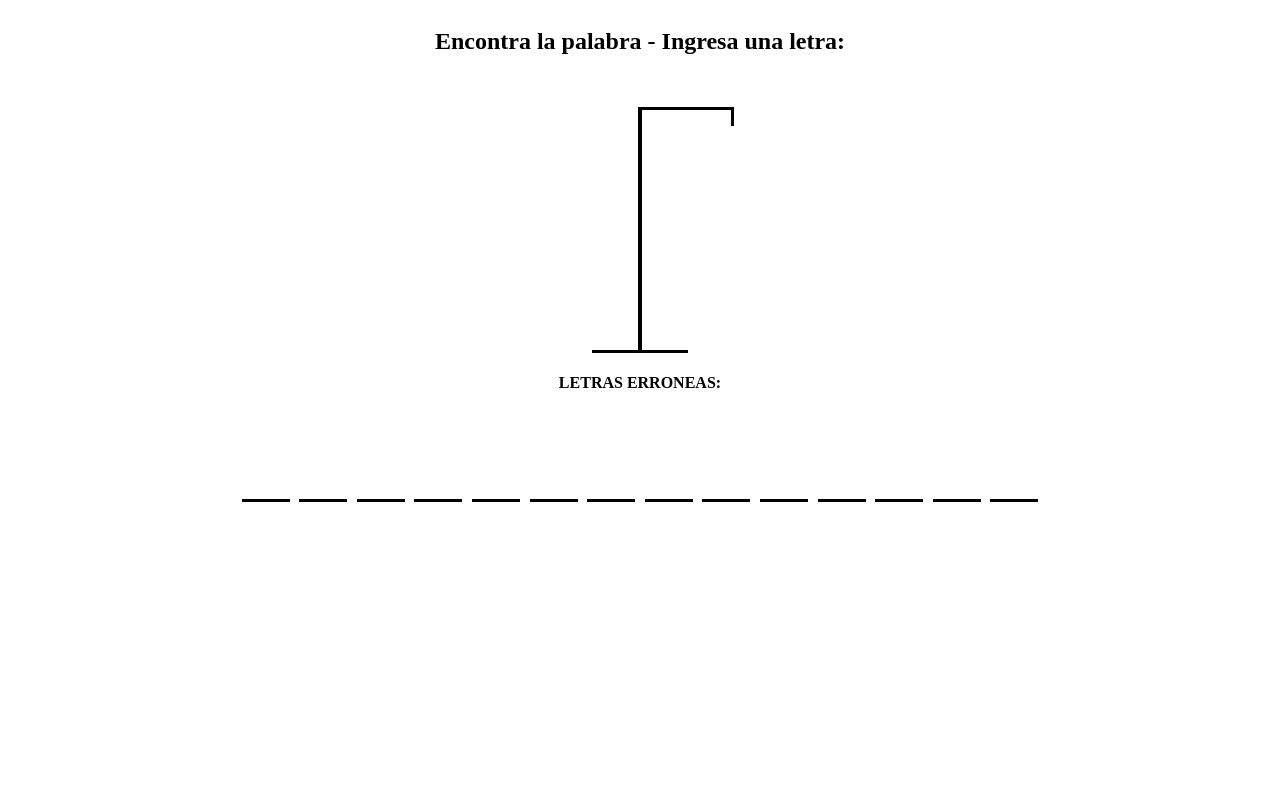
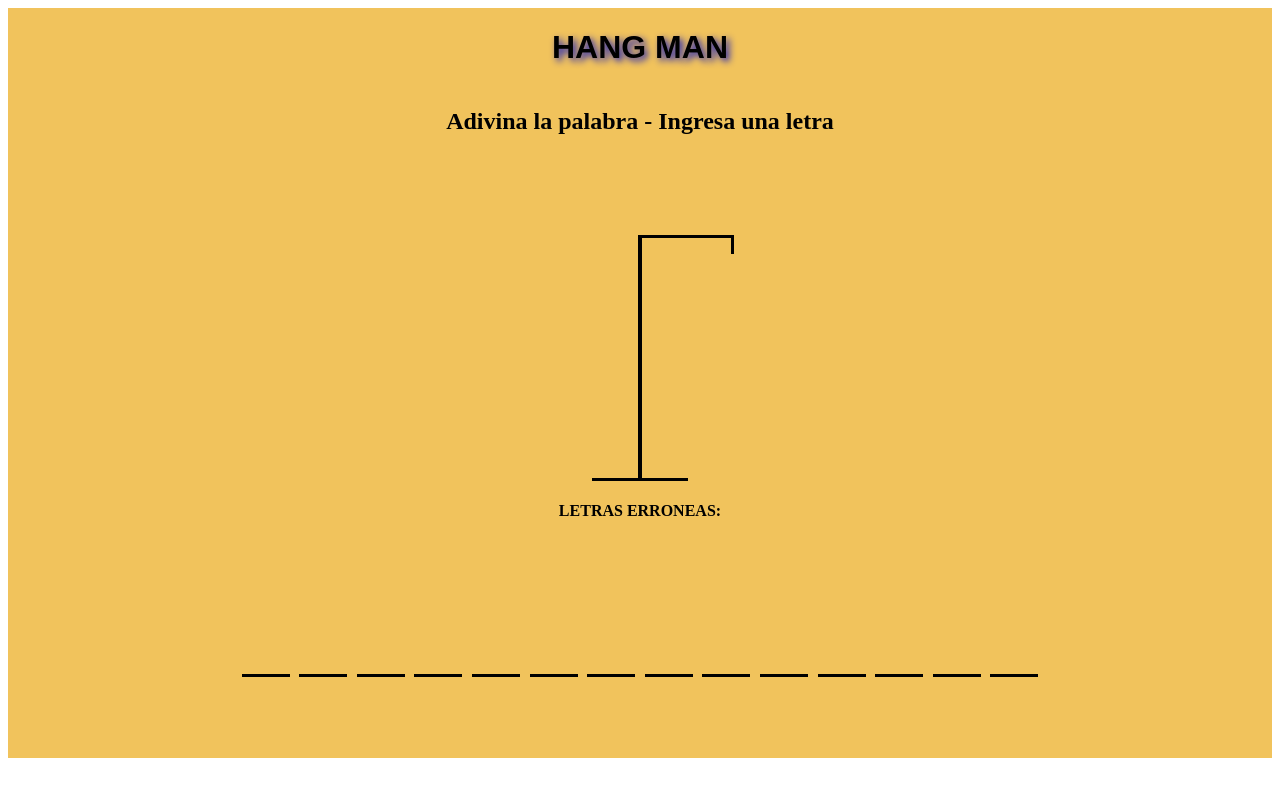
Before and after one commit to fedengarcia/hangman, a React (Create React App) app: page / in a window 1280 px wide. Shown: the top 796 px of the page. Built offline with nearby package versions, Linux system fonts and the light colour scheme.

Commit message:
Aplying styles

```diff
--- a/public/index.html
+++ b/public/index.html
@@ -3,10 +3,16 @@
   <head>
     <meta charset="utf-8" />
     <meta name="viewport" content="width=device-width, initial-scale=1" />
+    <link
+      rel="stylesheet"
+      href="https://fonts.googleapis.com/css?family=Roboto:300,400,500,700&display=swap"
+    />
+
 
     <title>Hangman</title>
+
   </head>
-  <body>
+  <body style:{{margin:0, padding:0}}>
     <noscript>You need to enable JavaScript to run this app.</noscript>
     <div id="root"></div>
   </body>
--- a/src/App.css
+++ b/src/App.css
@@ -1,40 +1,4 @@
-@import url('https://fonts.googleapis.com/css2?family=Arimo&display=swap');
-
-.App {
-  text-align: center;
+.App body{
+    margin: 0;
+    padding: 0;
 }
-
-.App-logo {
-  height: 40vmin;
-  pointer-events: none;
-}
-
-@media (prefers-reduced-motion: no-preference) {
-  .App-logo {
-    animation: App-logo-spin infinite 20s linear;
-  }
-}
-
-.App-header {
-  background-color: #282c34;
-  min-height: 100vh;
-  display: flex;
-  flex-direction: column;
-  align-items: center;
-  justify-content: center;
-  font-size: calc(10px + 2vmin);
-  color: white;
-}
-
-.App-link {
-  color: #61dafb;
-}
-
-@keyframes App-logo-spin {
-  from {
-    transform: rotate(0deg);
-  }
-  to {
-    transform: rotate(360deg);
-  }
-}
--- a/src/App.js
+++ b/src/App.js
@@ -1,10 +1,12 @@
 
 import './App.css';
-import Router from './Components/Router/Router'
+import Router from './Components/Router/Router';
+import Header from '../src/Components/Header/Header';
 
 function App() {
   return (
     <div className="App">
+      <Header/>
       <Router/>
 
     </div>
--- a/src/Components/DialogComponent/DialogComponent.js
+++ b/src/Components/DialogComponent/DialogComponent.js
@@ -1,13 +1,24 @@
 import React from 'react';
-import { Dialog,DialogContent,DialogTitle,DialogActions } from '@material-ui/core';
+import { Dialog,DialogContent,DialogTitle,DialogActions, Typography } from '@material-ui/core';
 import { Button } from '@material-ui/core';
 import {useHistory} from 'react-router-dom';
+import { makeStyles } from '@material-ui/core';
+import { DialogComponentStyle } from './DialogComponentStyle';
+import Slide from '@mui/material/Slide';
 
+
+const useStyle = makeStyles((theme)=> DialogComponentStyle(theme));
+
+
+const Transition = React.forwardRef(function Transition(props, ref) {
+    return <Slide direction="up" ref={ref} {...props} />;
+  });
 
 
 export default function DialogComponent (props) {
     const history = useHistory();
     const {title,open,firstButton,secondButton,children,openDialog,closeDialog} = props;
+    const classes = useStyle();
 
     const handleClose = () => {
         if(closeDialog){
@@ -21,16 +32,26 @@ export default function DialogComponent (props) {
         history.push('/');
     }
 
-    return <Dialog open={open} onClose={handleClose}>
-        <DialogTitle>{title}</DialogTitle>
-        <DialogContent>
-            {children}
+    return <Dialog
+            open={open}
+            onClose={handleClose}
+            TransitionComponent={Transition}
+            keepMounted
+            aria-describedby="alert-dialog-slide-description"
+            className={classes.dialogContainer}
+    >
+
+        <DialogTitle className={classes.dialogContent}><Typography variant="h5">{title}</Typography></DialogTitle>
+        <DialogContent className={classes.dialogContent}>
+            <Typography variant="h6" style={{textAlign:'center'}}>{children}</Typography>
         </DialogContent>
-        <DialogActions style={{display:'flex', justifyContent:'center'}}>
-            {firstButton && <Button onClick={handleClose} color='primary'>{firstButton}</Button>}
-            {secondButton && <Button onClick={handleAccept} color='primary'>{secondButton}</Button>}
+        <DialogActions className={classes.dialogActionContainer}>
+            {firstButton && <Button className={classes.button} onClick={handleClose} color='primary' variant="text" size="small"><Typography variant="h6">{firstButton}</Typography></Button>}
+            {secondButton && <Button className={classes.button} onClick={handleAccept} color='primary' variant="text" size="small"><Typography variant="h6">{secondButton}</Typography></Button>}
         </DialogActions>
 
 
     </Dialog>
+
+
 }
--- /dev/null
+++ b/src/Components/DialogComponent/DialogComponentStyle.js
@@ -0,0 +1,23 @@
+export const DialogComponentStyle = (theme) => ({
+    button:{
+        backgroundColor:'#CA8B41',
+        width:'100%',
+        color:'black',
+        '&:hover':{
+            backgroundColor: '#FFBE74'
+        },
+    },
+    dialogContainer:{
+        backgroundColor:'#FFD882',
+        textAling:'center',
+    },
+    dialogContent:{
+        textAlign:'center',
+        backgroundColor:'#FFD882'
+    },
+    dialogActionContainer: {
+        display:'flex',
+        justifyContent:'center',
+        backgroundColor:'#FFD882',
+    }
+})
--- a/src/Components/DialogComponent/LoseDialog.js
+++ b/src/Components/DialogComponent/LoseDialog.js
@@ -14,7 +14,7 @@ const LoseDialog = ({openLoseDialog,setOpenLoseDialog}) => {
         firstButton='VOLVER AL INICIO'
         secondButton='JUGAR DE NUEVO'
     >
-    PERDISTE
+    No fuiste capaz de adivinar la palabra.
     </DialogComponent>)
 }
 
--- a/src/Components/GameContainer/GameContainer.js
+++ b/src/Components/GameContainer/GameContainer.js
@@ -72,7 +72,7 @@ const GameContainer = () => {
 
     return (
     <div className={classes.gameContainer}>
-            <h2>Encontra la palabra - Ingresa una letra:</h2>
+            <h2>Adivina la palabra - Ingresa una letra</h2>
 
             <div className={classes.figureWrongContainer}>
                 <Figure wrongLetters={wrongLetters} setPlay={setPlay}/>
@@ -81,7 +81,9 @@ const GameContainer = () => {
             </div>
             <HiddenWord  selectedWord={selectedWord} correctLetters={correctLetters} setCorrectLetters={setCorrectLetters}/>
 
-            <Notification showNotification={showNotification}/>
+            <div className={classes.notificationContainer}>
+                <Notification showNotification={showNotification}/>
+            </div>
     </div>)
 }
 
--- a/src/Components/GameContainer/GameContainerStyle.js
+++ b/src/Components/GameContainer/GameContainerStyle.js
@@ -4,6 +4,10 @@ export const GameContainerStyle = (theme) => ({
         justifyContent: 'center',
         alignItems: 'center',
         flexDirection: 'column',
+        backgroundColor: '#F1C35C',
+        height: '100%',
+        margin: 0,
+        padding: 0,
     },
     figureWrongContainer:{
         display:'flex',
@@ -12,5 +16,15 @@ export const GameContainerStyle = (theme) => ({
         alignItems: 'center',
         margin: '2em',
         flexWrap: 'wrap',
+        padding: '3em',
+    },
+    notificationContainer:{
+        width:'100%',
+        height: '4.5em',
+        backgroundColor: '#F1C35C',
+        display:'flex',
+        justifyContent:'center',
+        alignItems:'center',
+
     }
 })
--- a/src/Components/Header/HeaderStyle.js
+++ b/src/Components/Header/HeaderStyle.js
@@ -4,15 +4,14 @@ export const HeaderStyle = (theme) => ({
         display: 'flex',
         justifyContent: 'center',
         aligItems: 'center',
-        flexDirection: 'column',
+        flexDirection: 'row',
+        backgroundColor: '#F1C35C',
 
-        '& > h1, p':{
-            fontFamily: 'Arimo, sans-serif'
-        },
 
         '& > h1':{
-            fontSize: '3em',
+            fontSize: '2em',
             textShadow: '3px 3px 7px #1519BC',
+            fontFamily: 'Arimo, sans-serif'
         }
     },
 });
--- a/src/Components/Router/Router.js
+++ b/src/Components/Router/Router.js
@@ -2,7 +2,6 @@ import React from 'react';
 import {BrowserRouter,Switch,Route} from 'react-router-dom';
 import DialogContainer from '../DialogContainer/DialogContainer';
 import GameContainer from '../GameContainer/GameContainer';
-
 
 const Router = () => {
 
@@ -10,6 +9,7 @@ const Router = () => {
     return(
         <BrowserRouter>
         <Switch>
+
             <Route exact path="/">
                 <GameContainer/>
             </Route>
```
